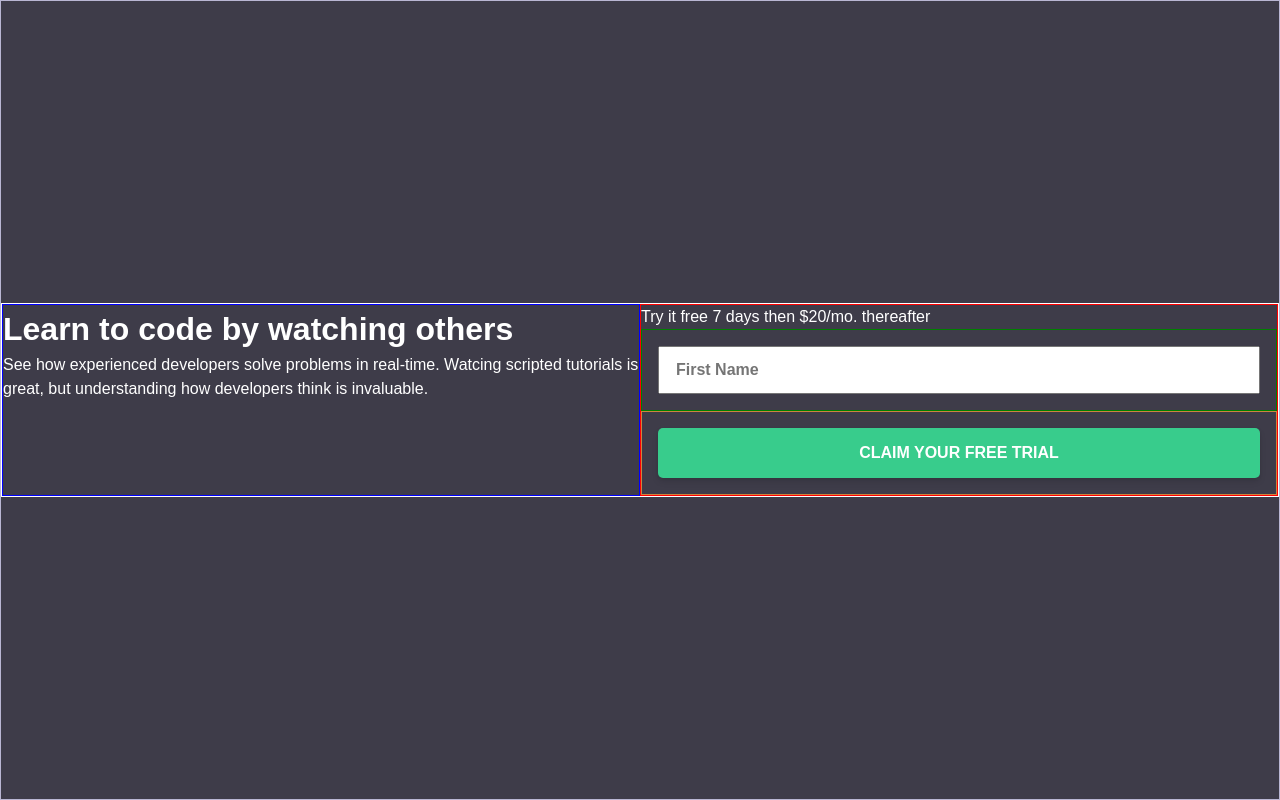
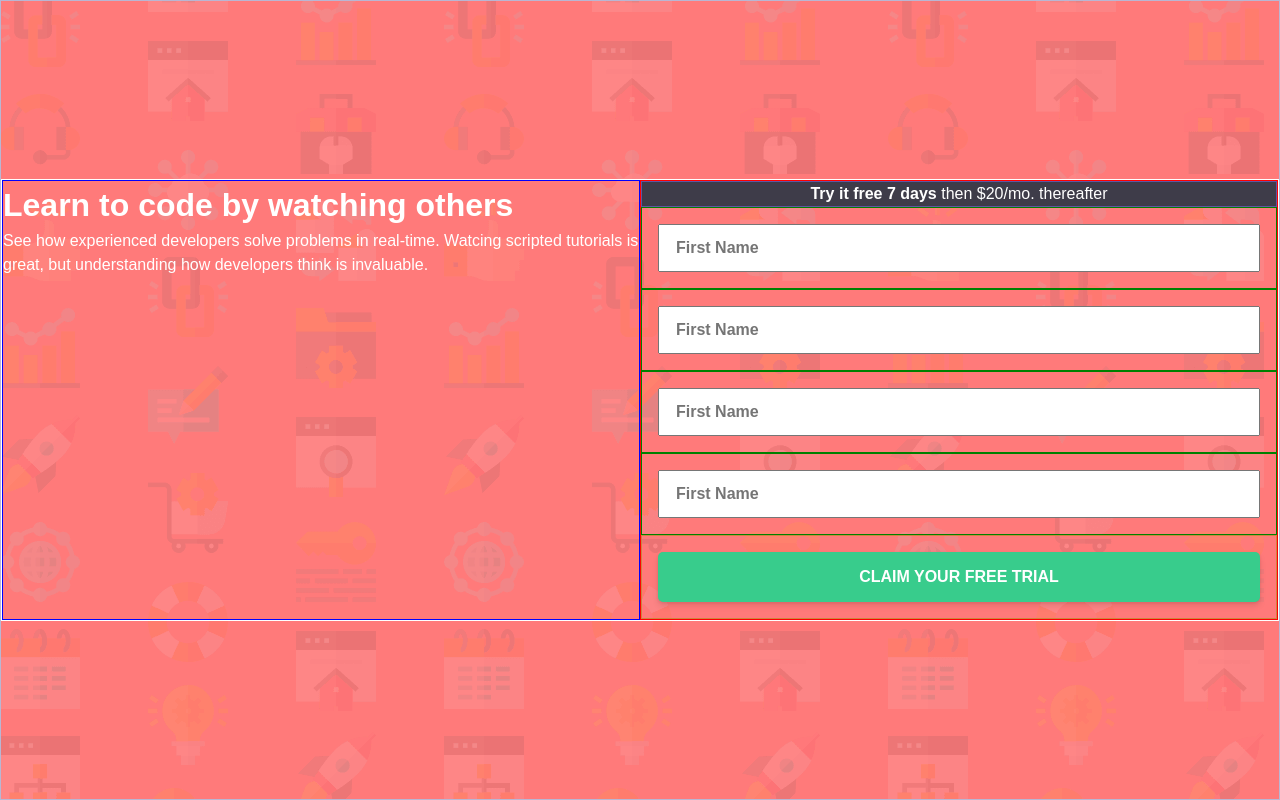
Before and after one commit to Nhoj-Plummer/intro_component_with_sign-up_form, a Next.js app: page / in a window 1280 px wide. Built offline with nearby package versions, Linux system fonts and the light colour scheme.

Commit message:
Adding more styling and formattin glike the background

```diff
--- a/src/app/globals.css
+++ b/src/app/globals.css
@@ -33,7 +33,8 @@ body {
   margin: 0;
   font-family: var(--font-family);
   font-size: var(--font-size-body);
-  background-color: var(--dark-blue);
+  background-color: var(--red);
+  background-image: url("/bg-intro-desktop.png");
   color: white;
   line-height: 1.5;
   border: 1px solid var(--grayish-blue);
@@ -100,3 +101,9 @@ body {
     padding: 0.75rem;
   }
 }
+
+@media (max-width: 400px) {
+  body {
+    background-image: url("/bg-intro-mobile.png");
+  }
+}
--- a/src/app/sign-up/SignUp.css
+++ b/src/app/sign-up/SignUp.css
@@ -15,6 +15,18 @@
   flex: 50%;
 }
 
+.sign_up_inputs_reminder {
+  text-align: center;
+  background-color: var(--dark-blue);
+  border: 1px solid var(--blue);
+}
+
+.sign_up_inputs_reminder span {
+  font-weight: 600;
+}
+.sign_up_inputs_fields {
+}
+
 @media (max-width: 400px) {
   .sign_up_container {
     flex-direction: column;
--- a/src/app/sign-up/SignUp.tsx
+++ b/src/app/sign-up/SignUp.tsx
@@ -18,9 +18,30 @@ const SignUp = () => {
       </div>
       <div className="sign_up_inputs_container">
         <div className="sign_up_inputs_reminder">
-          Try it free 7 days then $20/mo. thereafter
+          <span>Try it free 7 days </span>then $20/mo. thereafter
         </div>
         <div className="sign_up_inputs_fields">
+          <InputField
+            placeholder="First Name"
+            type="text"
+            errorMessage="First Name "
+            onChange={(value) => setFirstName(value)}
+            errorPlaceholder="email@example/com"
+          />
+          <InputField
+            placeholder="First Name"
+            type="text"
+            errorMessage="First Name "
+            onChange={(value) => setFirstName(value)}
+            errorPlaceholder="email@example/com"
+          />
+          <InputField
+            placeholder="First Name"
+            type="text"
+            errorMessage="First Name "
+            onChange={(value) => setFirstName(value)}
+            errorPlaceholder="email@example/com"
+          />
           <InputField
             placeholder="First Name"
             type="text"
```
